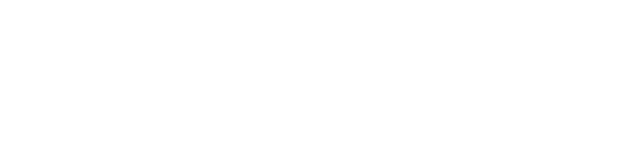
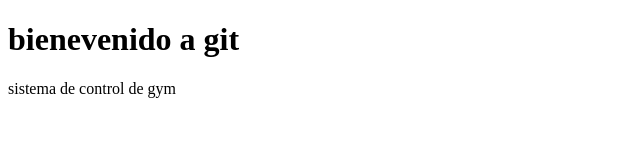
Before and after one commit to IramDaniel/test-uno, a plain HTML site: page index.html in a window 1280 px wide. Shown: the whole page, without its empty margins (0-640 px from the left). Drawn offline with Linux system fonts and the light colour scheme.

Commit message:
modificar index.html

```diff
--- a/index.html
+++ b/index.html
@@ -3,9 +3,10 @@
 <head>
     <meta charset="UTF-8">
     <meta name="viewport" content="width=device-width, initial-scale=1.0">
-    <title>Document</title>
+    <title>login</title>
 </head>
 <body>
-
+    <h1>bienevenido a git</h1>
+    <p>sistema de control de gym</p>
 </body>
 </html>
```
